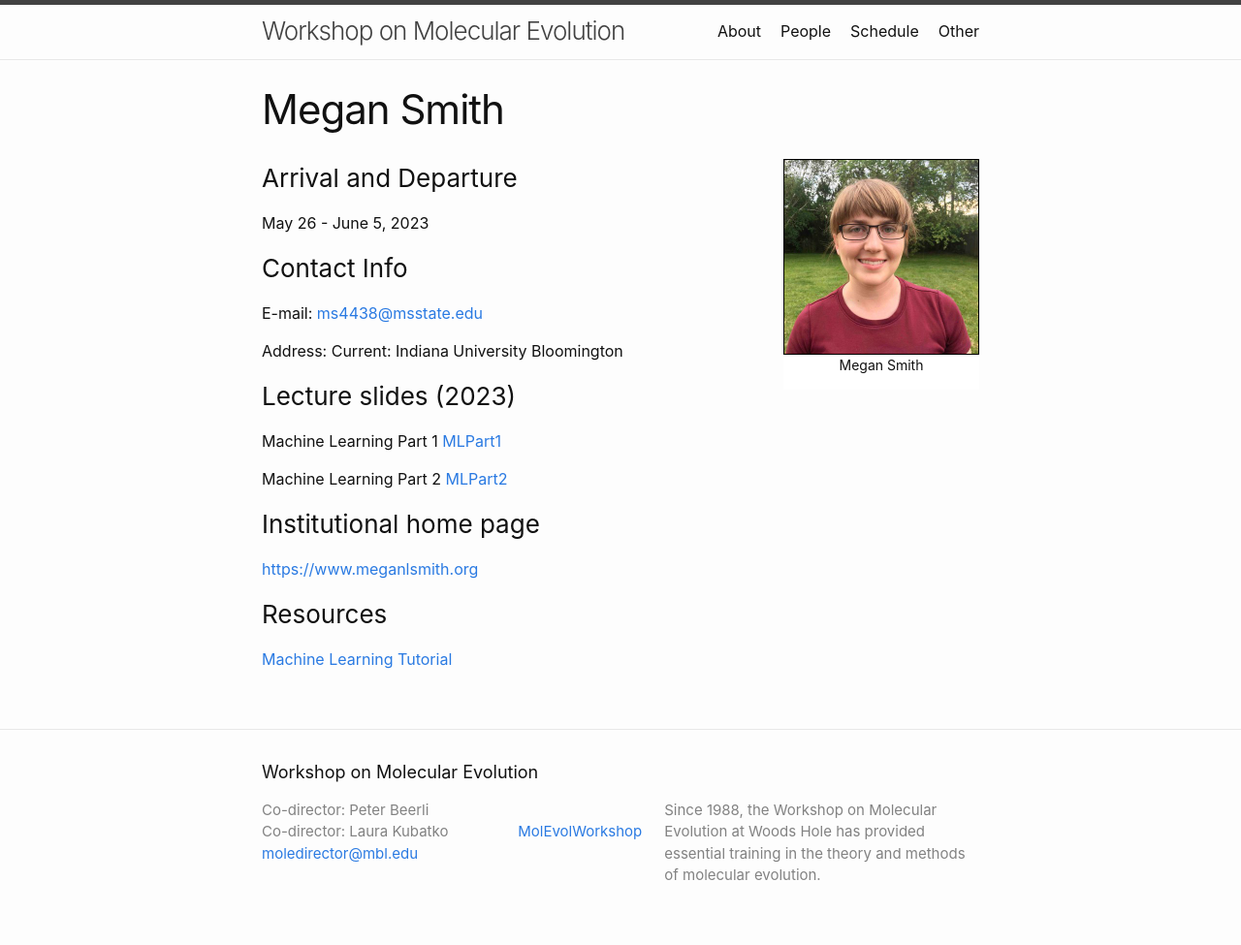
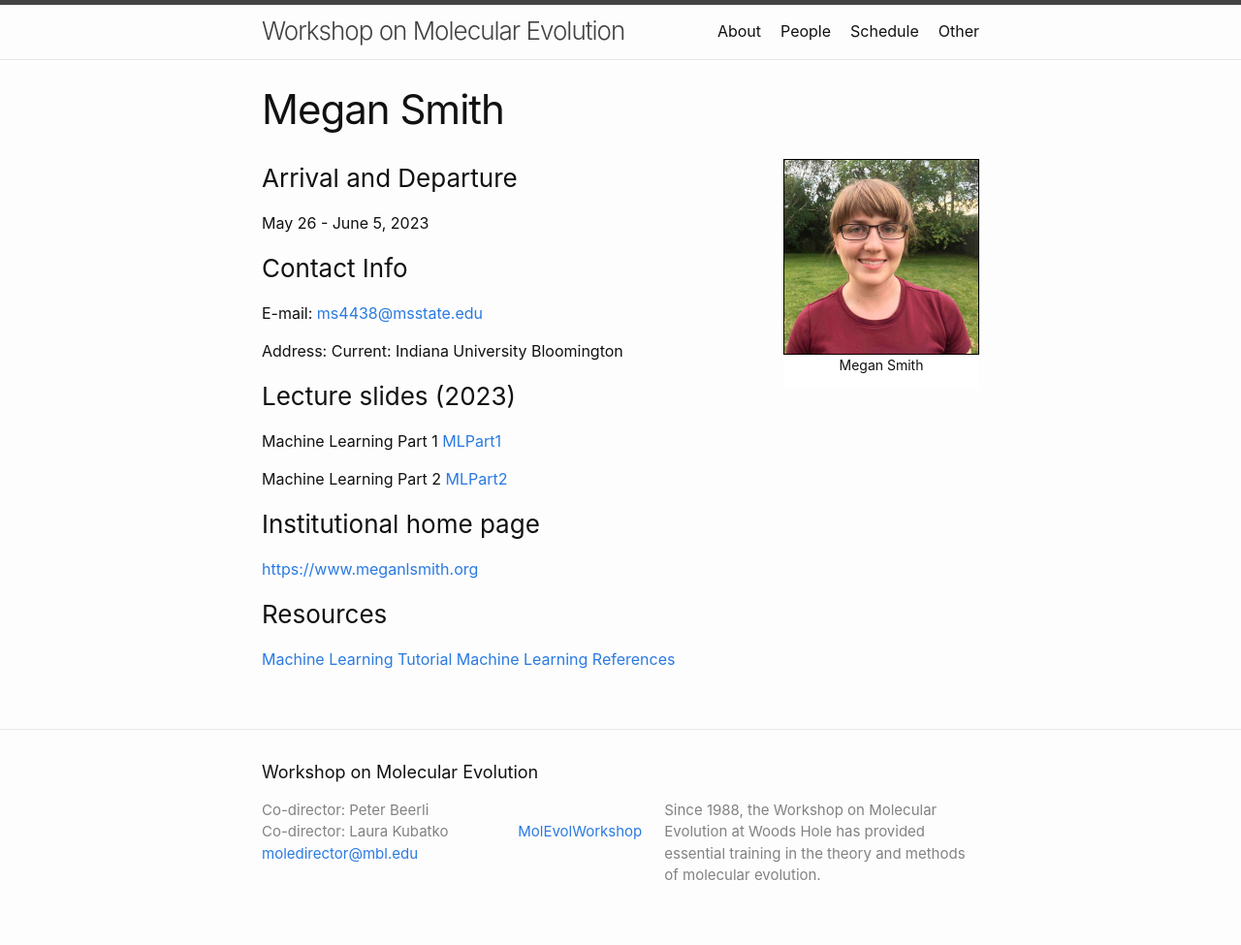
Before and after one commit to molevolworkshop/molevolworkshop.github.io, a Jekyll site: the page built from faculty/smith/smith.md, in a window 1280 px wide. Shown: the whole page at 97% size. Built offline with Jekyll 4.4.1, drawn with Linux system fonts in a browser that asks for light colours.

Commit message:
Update smith.md

```diff
--- a/faculty/smith/smith.md
+++ b/faculty/smith/smith.md
@@ -24,3 +24,4 @@ Machine Learning Part 2 [MLPart2]({{ site.baseurl }}/faculty/smith/pdf/MachineLe
 
 ### Resources
 [Machine Learning Tutorial](/faculty/smith/tutorial/Machine_Learning_for_Population_Genetics.ipynb)
+[Machine Learning References](/faculty/smith/pdf/References.pdf)
```
